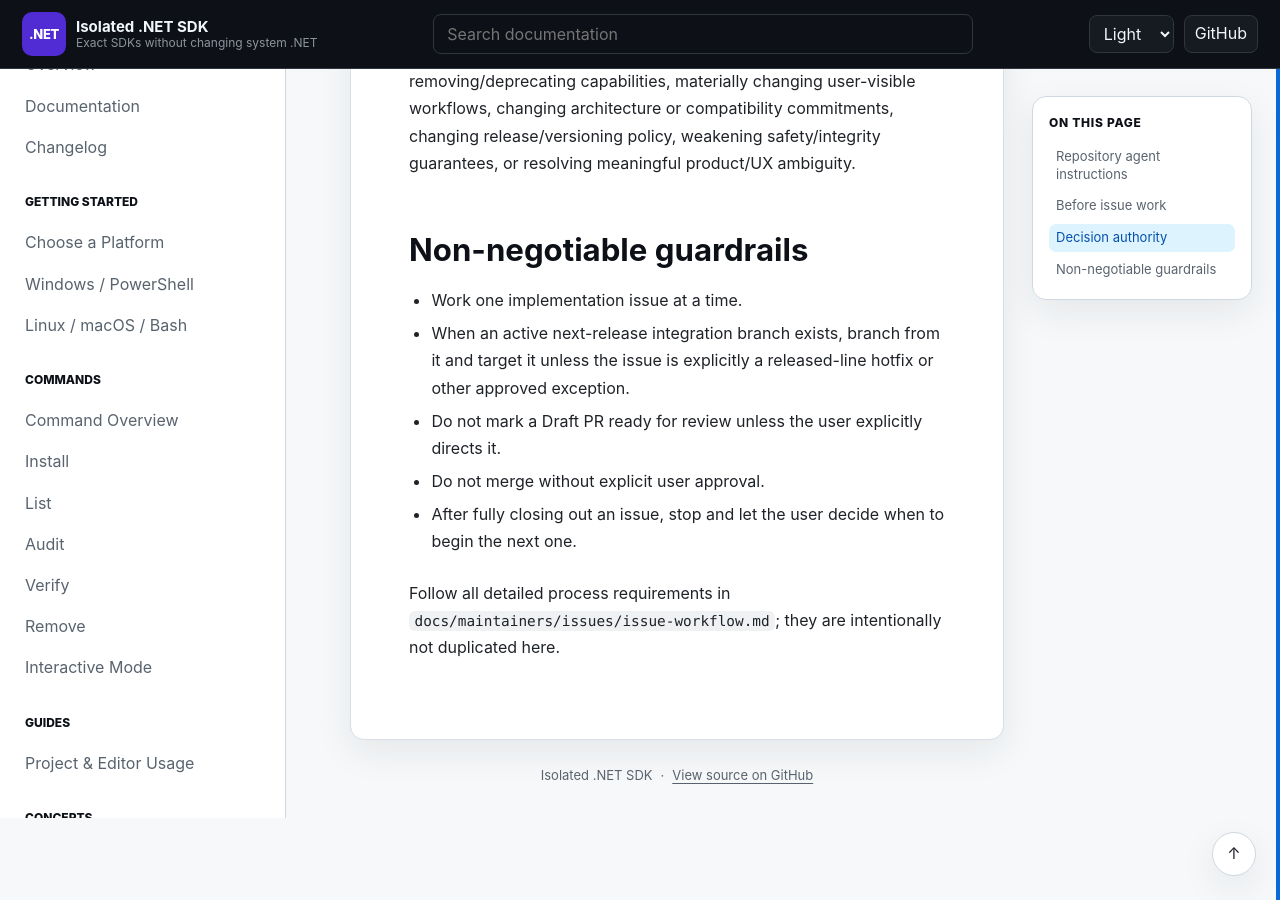
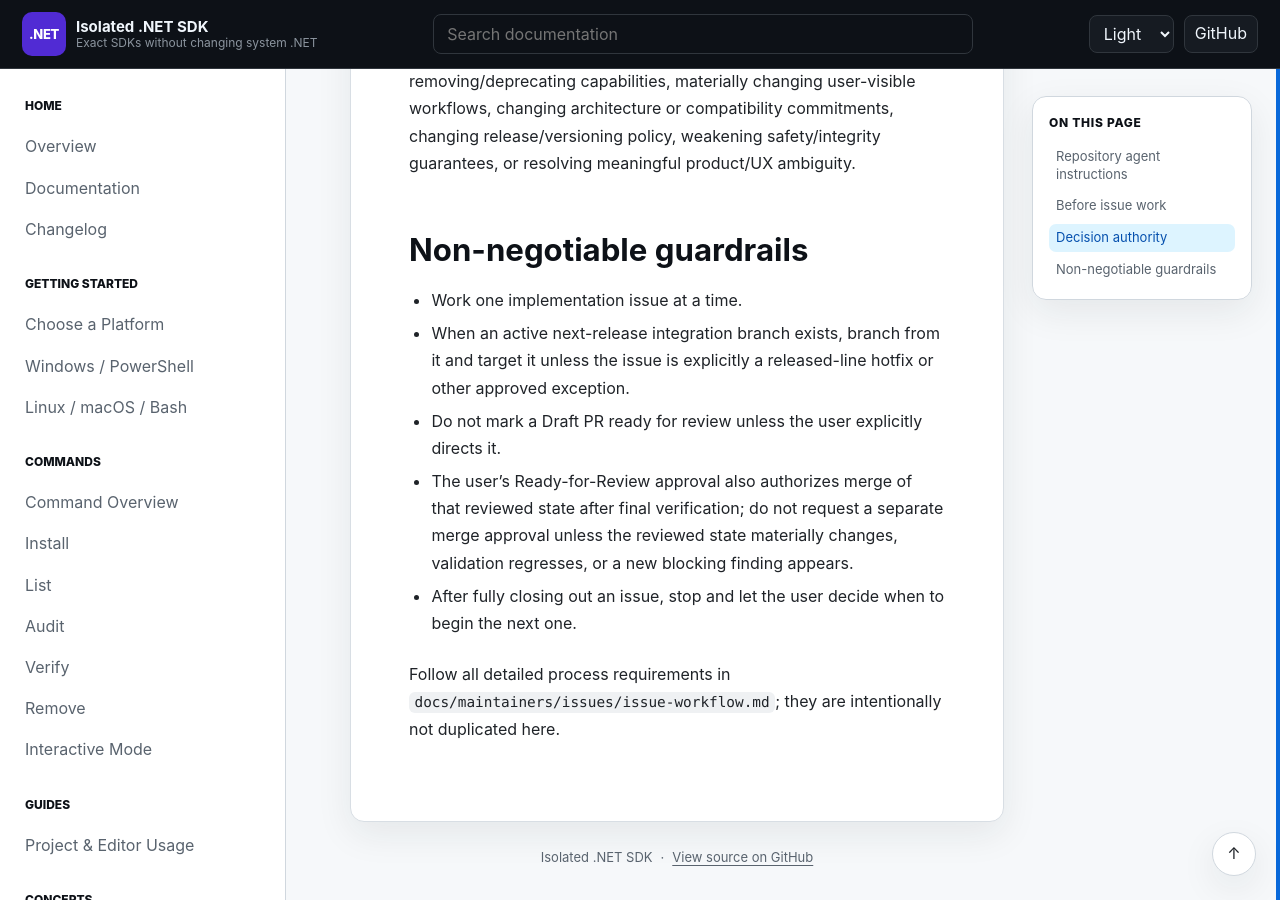
Before and after one commit to infoconex/isolated-dotnet-sdk, a Jekyll site: the page built from AGENTS.md, in a window 1280 px wide and 900 px high, scrolled down 976 px. Built offline with Jekyll 4.4.1, drawn with Linux system fonts in a browser that asks for light colours; our own code applies the rules of GitHub Pages for plain Markdown files.

Commit message:
docs: streamline review and merge approval

```diff
--- a/AGENTS.md
+++ b/AGENTS.md
@@ -19,7 +19,7 @@
 - Work one implementation issue at a time.
 - When an active next-release integration branch exists, branch from it and target it unless the issue is explicitly a released-line hotfix or other approved exception.
 - Do not mark a Draft PR ready for review unless the user explicitly directs it.
-- Do not merge without explicit user approval.
+- The user's Ready-for-Review approval also authorizes merge of that reviewed state after final verification; do not request a separate merge approval unless the reviewed state materially changes, validation regresses, or a new blocking finding appears.
 - After fully closing out an issue, stop and let the user decide when to begin the next one.
 
 Follow all detailed process requirements in `docs/maintainers/issues/issue-workflow.md`; they are intentionally not duplicated here.
```
